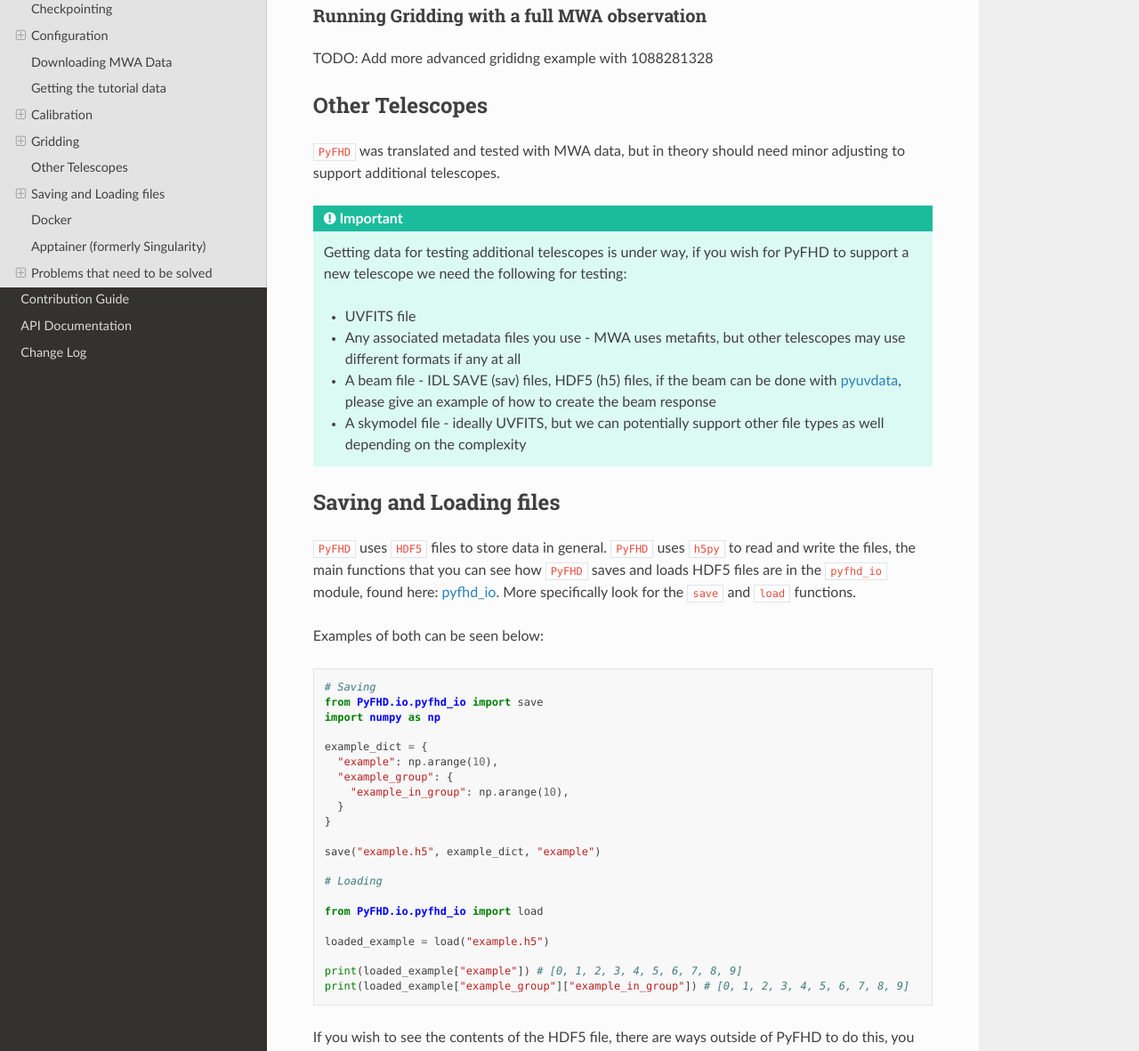
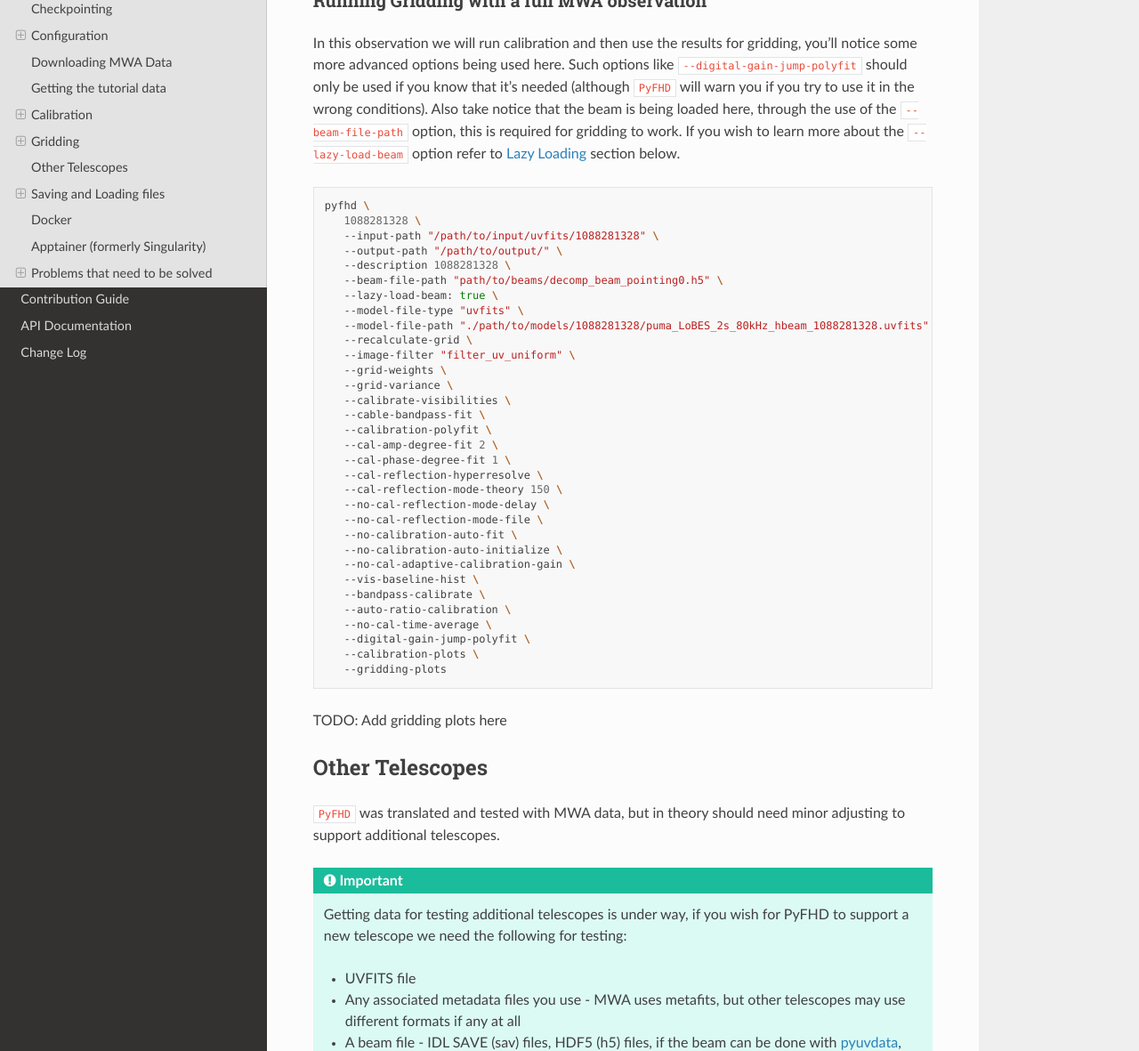
Before and after one commit to ADACS-Australia/PyFHD, a Sphinx documentation site: the page built from docs/source/tutorial/tutorial.rst, in a window 1280 px wide and 1400 px high, scrolled down 12755 px. Shown: the part 219-1400 px from the top of the window at 89% size. Built offline with Sphinx 7.4.7 and the Read the Docs theme 3.1.0, drawn with Linux system fonts in a browser that asks for light colours; some of the changed text lies outside the part shown.

Commit message:
Update model file paths in tutorial and enhance gridding command examples

```diff
--- a/docs/source/tutorial/tutorial.rst
+++ b/docs/source/tutorial/tutorial.rst
@@ -663,72 +662,49 @@ Below we have the example plots of the gridded continuum data for the two polari
 Running Gridding with a full MWA observation
 ++++++++++++++++++++++++++++++++++++++++++++
 
-TODO: Add more advanced grididng example with 1088281328
+In this observation we will run calibration and then use the results for gridding, you'll notice some more advanced options
+being used here. Such options like ``--digital-gain-jump-polyfit`` should only be used if you know that it's needed (although
+``PyFHD`` will warn you if you try to use it in the wrong conditions). Also take notice that the beam is being loaded here, through
+the use of the ``--beam-file-path`` option, this is required for gridding to work. If you wish to learn more about the ``--lazy-load-beam``
+option refer to :ref:`lazy-loading` section below.
+
+.. code-block:: bash
+
+   pyfhd \
+      1088281328 \
+      --input-path "/path/to/input/uvfits/1088281328" \
+      --output-path "/path/to/output/" \
+      --description 1088281328 \
+      --beam-file-path "path/to/beams/decomp_beam_pointing0.h5" \
+      --lazy-load-beam: true \
+      --model-file-type "uvfits" \
+      --model-file-path "./path/to/models/1088281328/puma_LoBES_2s_80kHz_hbeam_1088281328.uvfits" \
+      --recalculate-grid \
+      --image-filter "filter_uv_uniform" \
+      --grid-weights \
+      --grid-variance \
+      --calibrate-visibilities \
+      --cable-bandpass-fit \
+      --calibration-polyfit \
+      --cal-amp-degree-fit 2 \
+      --cal-phase-degree-fit 1 \
+      --cal-reflection-hyperresolve \
+      --cal-reflection-mode-theory 150 \
+      --no-cal-reflection-mode-delay \
+      --no-cal-reflection-mode-file \
+      --no-calibration-auto-fit \
+      --no-calibration-auto-initialize \
+      --no-cal-adaptive-calibration-gain \
+      --vis-baseline-hist \
+      --bandpass-calibrate \
+      --auto-ratio-calibration \
+      --no-cal-time-average \
+      --digital-gain-jump-polyfit \
+      --calibration-plots \
+      --gridding-plots
 
 
-.. In this example, calibration should already have been run using ``FHD``. We will then take the calibrated visibilities/model and grid them into two groups: even and odd time steps. This is the first step towards creating a power spectrum (:math:`\varepsilon`\ *ppsilon* uses the difference between the even and odd to estimate the noise).
-
-.. .. code-block:: bash
-
-..    pyfhd \
-..        '1088281328' \
-..        --input-path /path/to/data/ \
-..        --output-path /current/working/directory/ \
-..        --description my_first_run \
-..        --grid-psf-file /path/to/beams/gauss_beam_pointing-2.npz \
-..        --ps-kspan=200 \
-..        --grid_IDL_outputs
-
-.. For this command to work, the raw data (which ``FHD`` needs to work out some metadata-type things) should exist as specified above as::
-
-..     /path/to/data/1088281328.uvfits
-
-.. The following ``FHD`` outputs must also exist, in these locations:
-
-.. .. code-block:: bash
-
-..     /current/working/directory
-..     └── pyfhd_my_first_run
-..       └── fhd_pyfhd_my_first_run
-..         ├── 1088281328_variables.sav
-..         ├── metadata
-..         | ├── 1088281328_obs.sav
-..         | └── 1088281328_params.sav
-..         └── vis_data
-..           ├── 1088281328_vis_XX.sav
-..           ├── 1088281328_vis_YY.sav
-..           ├── 1088281328_vis_model_XX.sav
-..           ├── 1088281328_vis_model_YY.sav
-..           └── 1088281328_flags.sav
-
-.. Other than specifying file paths, the other necessary arguments have the following effect:
-
-.. .. list-table::
-..    :widths: 25 25
-..    :header-rows: 1
-
-..    * - Argument
-..      - Meaning
-..    * - -\-grid-psf-file
-..      - A converted ``FHD`` ``psf`` object to use as a gridding kernel
-..    * - -\-ps-kspan=200
-..      - Set the width of the gridded visibilities (wavelengths)
-..    * - -\-grid_IDL_outputs
-..      - Switches on gridding using ``FHD`` outputs
-
-.. Once run, this will produce the following outputs:
-
-.. .. code-block:: bash
-
-..    /current/working/directory
-..    └── pyfhd_my_first_run
-..      └── gridding_outputs
-..          ├── 1088281328_gridded_uv_cube_even_XX.h5
-..          ├── 1088281328_gridded_uv_cube_even_YY.h5
-..          ├── 1088281328_gridded_uv_cube_odd_XX.h5
-..          └── 1088281328_gridded_uv_cube_odd_YY.h5
-
-.. These files contain the gridded data sets, with each frequency slice being a separate ``hdf5`` data object within the relevant file.
+TODO: Add gridding plots here
 
 Other Telescopes
 ----------------
@@ -785,6 +761,8 @@ An example of the beam HDF5 file for the sample data seen inside VSCode using H5
   :width: 800px
   :align: center
   :alt: H5 Web example
+
+.. _lazy-loading:
 
 Lazy Loading
 +++++++++++++
```
Also changed, not shown: other parts of docs/source/tutorial/tutorial.rst (+2 -3 lines).
